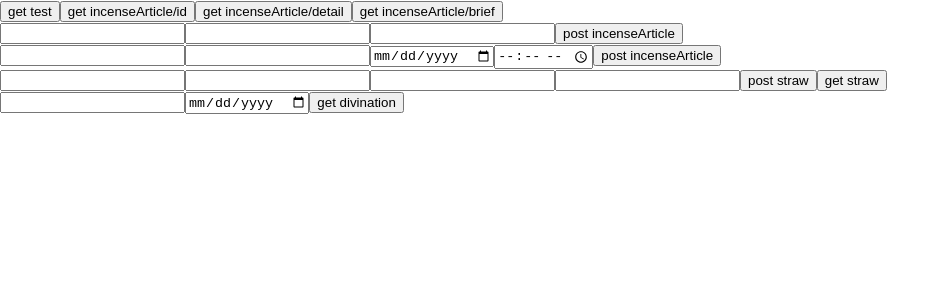
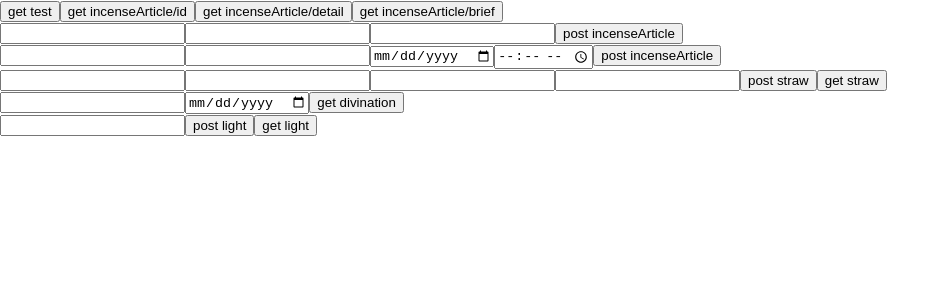
Before and after one commit to oscar000803/onlinetemple, a React (Create React App) app in the folder frontend/: page / in a window 1280 px wide. Shown: the top 300 px of the page, without its empty margins (0-950 px from the left). Built offline with nearby package versions, Linux system fonts and the light colour scheme.

Commit message:
get light/ post light

```diff
--- a/frontend/src/App.js
+++ b/frontend/src/App.js
@@ -20,6 +20,8 @@ function App() {
 
   const [name4, setName4] = useState("")
   const [birthday, setBirthday] = useState("")
+
+  const [name5, setName5] = useState("")
 
   return (
     <div className="App">
@@ -68,6 +70,11 @@ function App() {
         }}/>
         <button onClick={async (e) => {await sendMessage('get', 'divination', {params:{name: name4, birthday}})}}>get divination</button>
       </div>
+      <div>
+        <input onChange={(e) => setName5(e.target.value)}/>
+        <button onClick={async (e) => {await sendMessage('post', 'light', {params:{name: name5}})}}>post light</button>
+        <button onClick={async (e) => {await sendMessage('get', 'light')}}>get light</button>
+      </div>
     </div>
   );
 }
```
Also changed, not shown: 1 other file (tests, documents, lock files or other folders).
